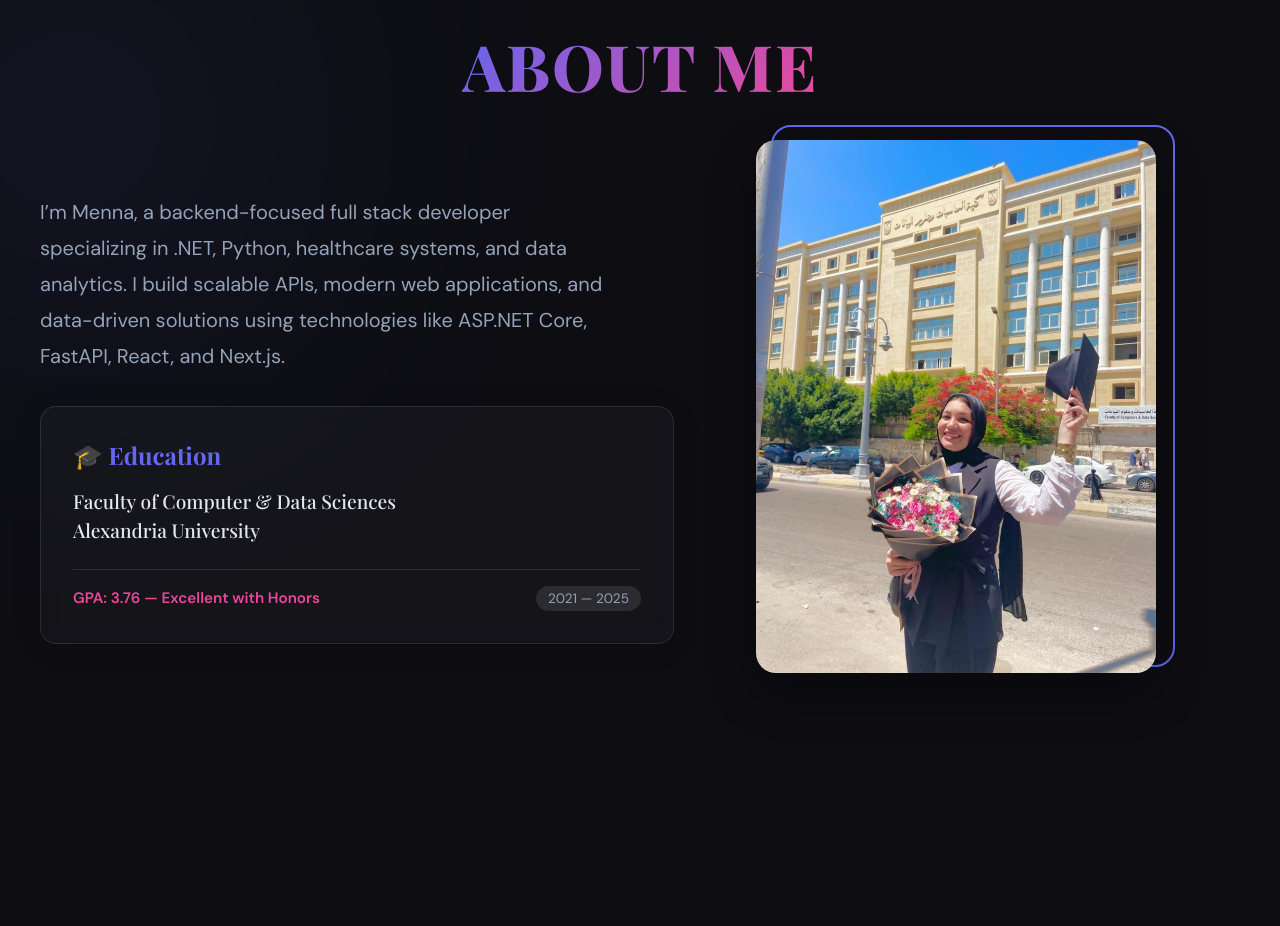
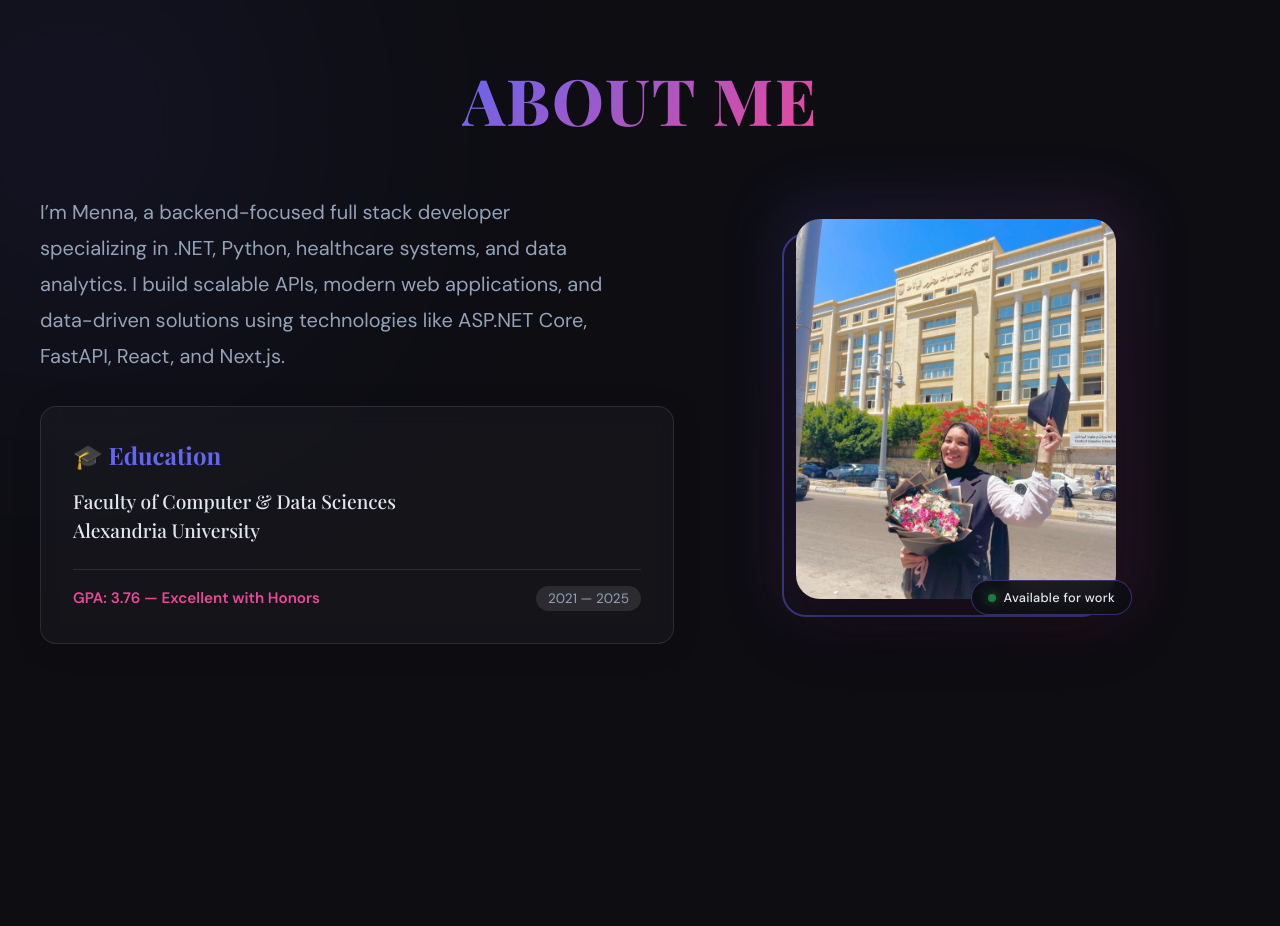
Before and after one commit to MennaAli02/My-Portfolio, a Next.js app: page / in a window 1280 px wide. Shown: the part 1100-2026 px from the top of the page. Built offline with nearby package versions, Linux system fonts and the light colour scheme.

Commit message:
edit profile image

```diff
--- a/app/globals.css
+++ b/app/globals.css
@@ -684,41 +684,98 @@ section {
     flex: 1;
     display: flex;
     justify-content: center;
+    align-items: center;
   }
 }
 
 .profile-image-container {
-  position: relative;
-  width: 100%;
-  max-width: 400px;
-  aspect-ratio: 3/4;
-  border-radius: 20px;
+    position: relative;
+    width: 320px;
+    height: 380px;
 }
+
+/* Soft glow ring behind the image */
+.image-glow-ring {
+  position: absolute;
+  inset: -20px;
+  border-radius: 30px;
+  background: linear-gradient(135deg, var(--primary), var(--accent));
+  opacity: 0.15;
+  filter: blur(30px);
+  z-index: 0;
+  transition: opacity 0.4s ease;
+}
+
+.profile-image-container:hover .image-glow-ring {
+  opacity: 0.3;
+}
+
 
 .profile-image {
   width: 100%;
   height: 100%;
   object-fit: cover;
-  border-radius: 20px;
+  object-position: top;
+  border-radius: 24px;
   position: relative;
   z-index: 2;
-  box-shadow: 0 20px 50px rgba(0, 0, 0, 0.3);
+  box-shadow: 0 25px 60px rgba(0, 0, 0, 0.4);
+  transition: transform 0.4s ease;
+}
+
+.profile-image-container:hover .profile-image {
+  transform: translateY(-6px);
 }
 
 .image-accent-border {
   position: absolute;
-  top: -15px;
-  left: 15px;
+  top: 14px;
+  left: -14px;
   width: 100%;
   height: 100%;
   border: 2px solid var(--primary);
-  border-radius: 20px;
+  border-radius: 24px;
   z-index: 1;
-  transition: transform 0.3s ease;
+  opacity: 0.5;
+  transition: transform 0.4s ease, opacity 0.4s ease;
 }
 
 .profile-image-container:hover .image-accent-border {
-  transform: translate(-10px, 10px);
+  transform: translate(-6px, 6px);
+  opacity: 0.9;}
+
+/* "Available for work" badge */
+.image-badge {
+  position: absolute;
+  bottom: -16px;
+  right: -16px;
+  background: rgba(13, 13, 18, 0.9);
+  border: 1px solid rgba(99, 102, 241, 0.4);
+  backdrop-filter: blur(12px);
+  color: var(--foreground);
+  font-size: 0.8rem;
+  font-weight: 500;
+  padding: 0.5rem 1rem;
+  border-radius: 999px;
+  display: flex;
+  align-items: center;
+  gap: 0.5rem;
+  z-index: 3;
+  letter-spacing: 0.3px;
+}
+
+.badge-dot {
+  width: 8px;
+  height: 8px;
+  border-radius: 50%;
+  background: #22c55e;
+  box-shadow: 0 0 6px #22c55e;
+  animation: pulse-dot 2s infinite;
+}
+
+@keyframes pulse-dot {
+  0%, 100% { opacity: 1; box-shadow: 0 0 6px #22c55e; }
+  50% { opacity: 0.6; box-shadow: 0 0 12px #22c55e; }
 }
 
 
--- a/app/page.js
+++ b/app/page.js
@@ -64,8 +64,13 @@ const [lightboxSrc, setLightboxSrc] = useState(null);
 
             <div className="about-image-content">
               <div className="profile-image-container">
+                <div className="image-glow-ring"></div>
                 <img src="/profile.jpg" alt="Menna Ali" className="profile-image" />
                 <div className="image-accent-border"></div>
+                <div className="image-badge">
+                  <span className="badge-dot"></span>
+                  Available for work
+                </div>
               </div>
             </div>
           </div>
```
